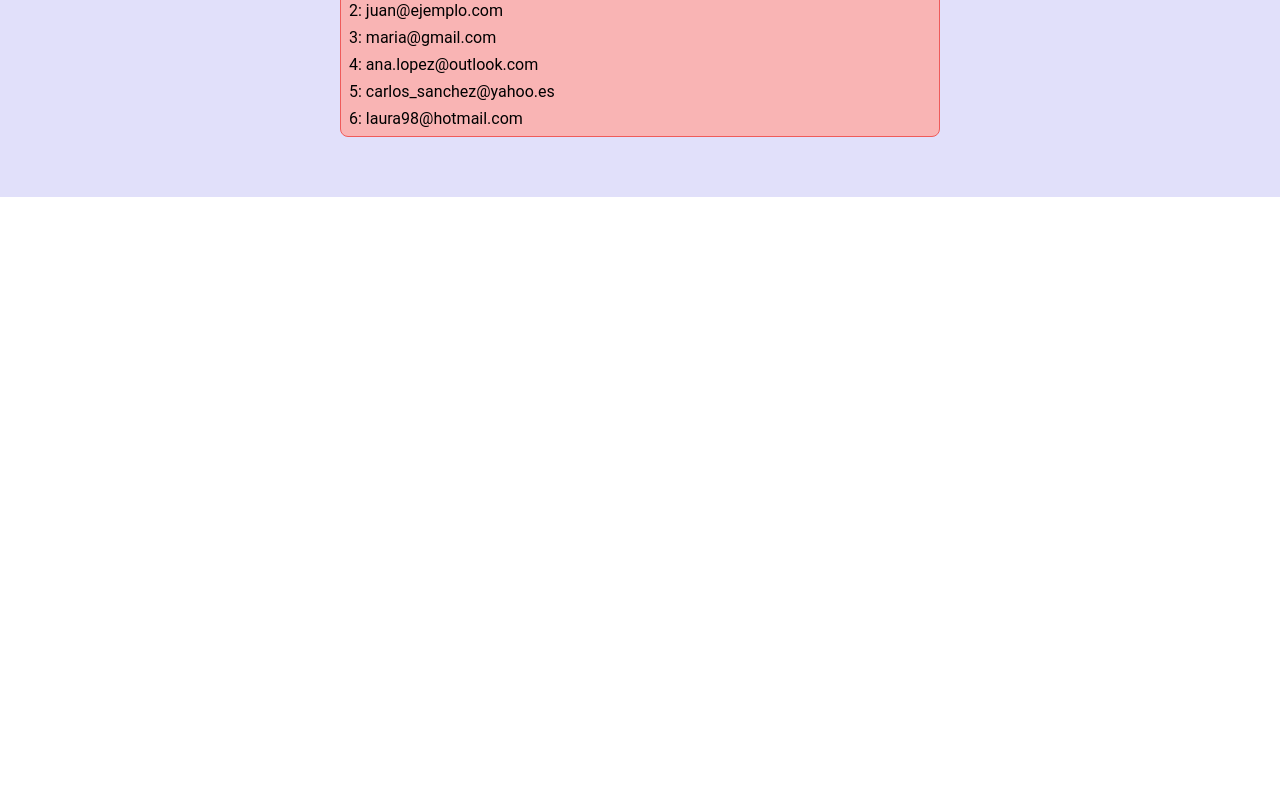
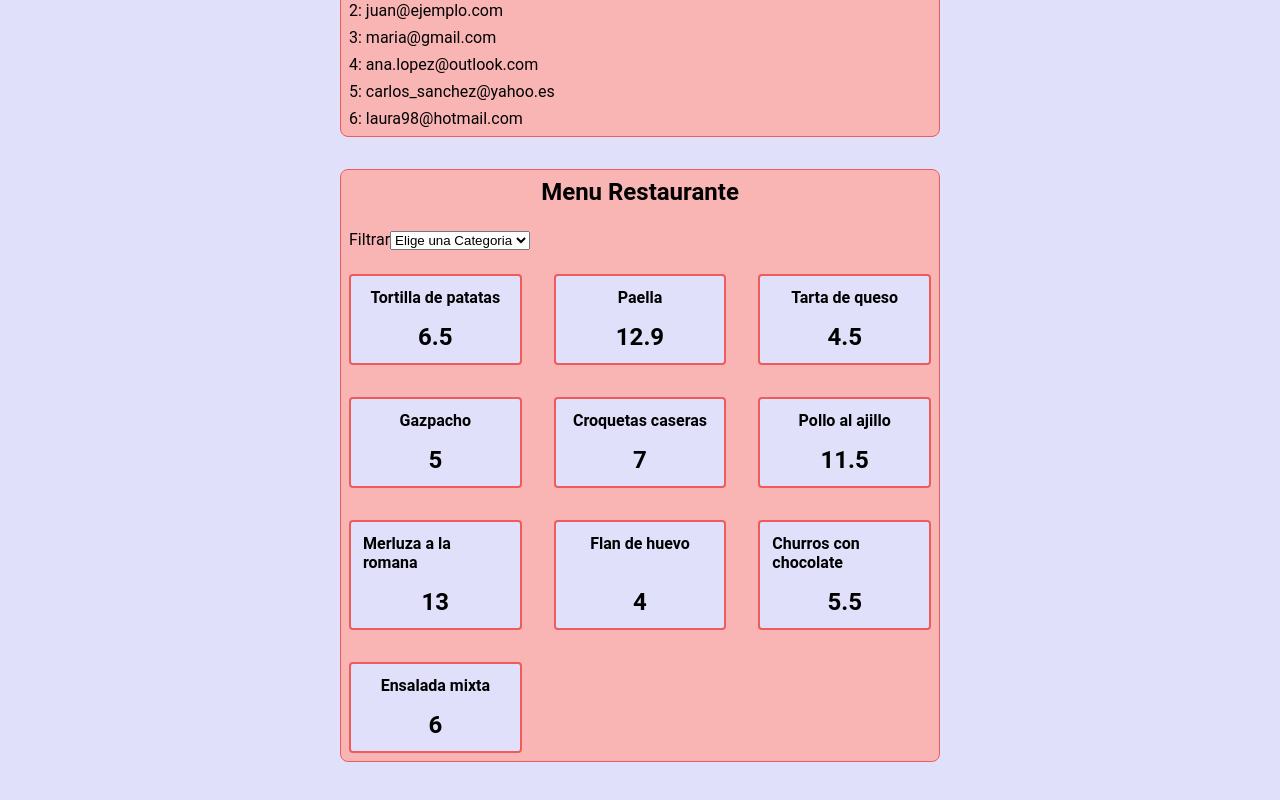
Before and after one commit to javier-ibanez-vizuete/react-condicionales-listas, a React (Vite) app: page / in a window 1280 px wide. Shown: the part 6193-6993 px from the top of the page. Before the commit the page ends 6390 px from the top, so only its background shows below. Built offline with nearby package versions, Linux system fonts and the light colour scheme.

Commit message:
feat(app): add a menu with a select to changes categories

```diff
--- a/src/App.jsx
+++ b/src/App.jsx
@@ -7,6 +7,7 @@ import { NameList } from "./components/NameList/NameList";
 import { OrderManager } from "./components/OrderManager/OrderManager";
 import { ProductList } from "./components/ProductList/ProductList";
 import { RemoveItemList } from "./components/RemoveItemList/RemoveItemList";
+import { RestaurantMenu } from "./components/RestaurantMenu/RestaurantMenu";
 import { ScoreBoard } from "./components/ScoreBoard/ScoreBoard";
 import { TaskList } from "./components/TaskList/TaskList";
 import { ToggleItemList } from "./components/ToggleItemList/ToggleItemList";
@@ -29,6 +30,7 @@ export const App = () => {
 			<ScoreBoard />
 			<MovieFavorites />
 			<EmailCollector />
+			<RestaurantMenu />
 		</div>
 	);
 };
--- /dev/null
+++ b/src/components/RestaurantMenu/RestaurantMenu.css
@@ -0,0 +1,22 @@
+.menu-list {
+	display: grid;
+	grid-template-columns: repeat(3, 1fr);
+	gap: 2rem;
+}
+
+.plate-card {
+	display: flex;
+	flex-direction: column;
+	align-items: center;
+	justify-content: space-between;
+	gap: 1rem;
+
+	padding: var(--spacing-md);
+	background-color: var(--bg-color);
+	border-radius: var(--border-card);
+	border: 2px solid var(--border-color);
+}
+
+.plate-card .plate-price {
+	font-size: 1.5rem;
+}
--- /dev/null
+++ b/src/components/RestaurantMenu/RestaurantMenu.jsx
@@ -0,0 +1,67 @@
+import { useState } from "react";
+import "./RestaurantMenu.css";
+
+const INITIAL_MENU = [
+	{ id: 0, name: "Tortilla de patatas", price: 6.5, category: "Entrante" },
+	{ id: 1, name: "Paella", price: 12.9, category: "Principal" },
+	{ id: 2, name: "Tarta de queso", price: 4.5, category: "Postre" },
+	{ id: 3, name: "Gazpacho", price: 5.0, category: "Entrante" },
+	{ id: 4, name: "Croquetas caseras", price: 7.0, category: "Entrante" },
+	{ id: 5, name: "Pollo al ajillo", price: 11.5, category: "Principal" },
+	{ id: 6, name: "Merluza a la romana", price: 13.0, category: "Principal" },
+	{ id: 7, name: "Flan de huevo", price: 4.0, category: "Postre" },
+	{ id: 8, name: "Churros con chocolate", price: 5.5, category: "Postre" },
+	{ id: 9, name: "Ensalada mixta", price: 6.0, category: "Entrante" },
+];
+
+export const RestaurantMenu = () => {
+	const [menu, setMenu] = useState(INITIAL_MENU);
+	const [category, setCategory] = useState("");
+
+	const handleSelectChange = (event) => {
+		const { name, value } = event.target;
+		console.log("Cambiando el select", value);
+		console.log("Cambiando el select", name);
+		setCategory(value);
+	};
+
+	return (
+		<div className="exercise-container">
+			<h2 className="title">Menu Restaurante</h2>
+			<div className="filter-menu-container">
+				<label htmlFor="category">Filtrar</label>
+				<select name="category" id="category" value={category} onChange={handleSelectChange}>
+					<option value="">Elige una Categoria</option>
+					{INITIAL_MENU.reduce((acc, plate) => {
+						const { category } = plate;
+						if (!acc.includes(category)) acc.push(category);
+						return acc;
+					}, []).map((category, index) => (
+						<option key={`${category}-${index}`} value={category.toLowerCase()}>
+							{category}
+						</option>
+					))}
+				</select>
+			</div>
+
+			<section className="menu-list">
+				{!category &&
+					menu.map((plate) => (
+						<div key={plate.id} className="plate-card">
+							<h4>{plate.name}</h4>
+							<h4 className="plate-price">{plate.price}</h4>
+						</div>
+					))}
+				{category &&
+					menu
+						.filter((plate) => plate.category.toLowerCase() === category)
+						.map((plate) => (
+							<div key={plate.id} className="plate-card">
+								<h4>{plate.name}</h4>
+								<h4 className="plate-price">{plate.price}</h4>
+							</div>
+						))}
+			</section>
+		</div>
+	);
+};
```
